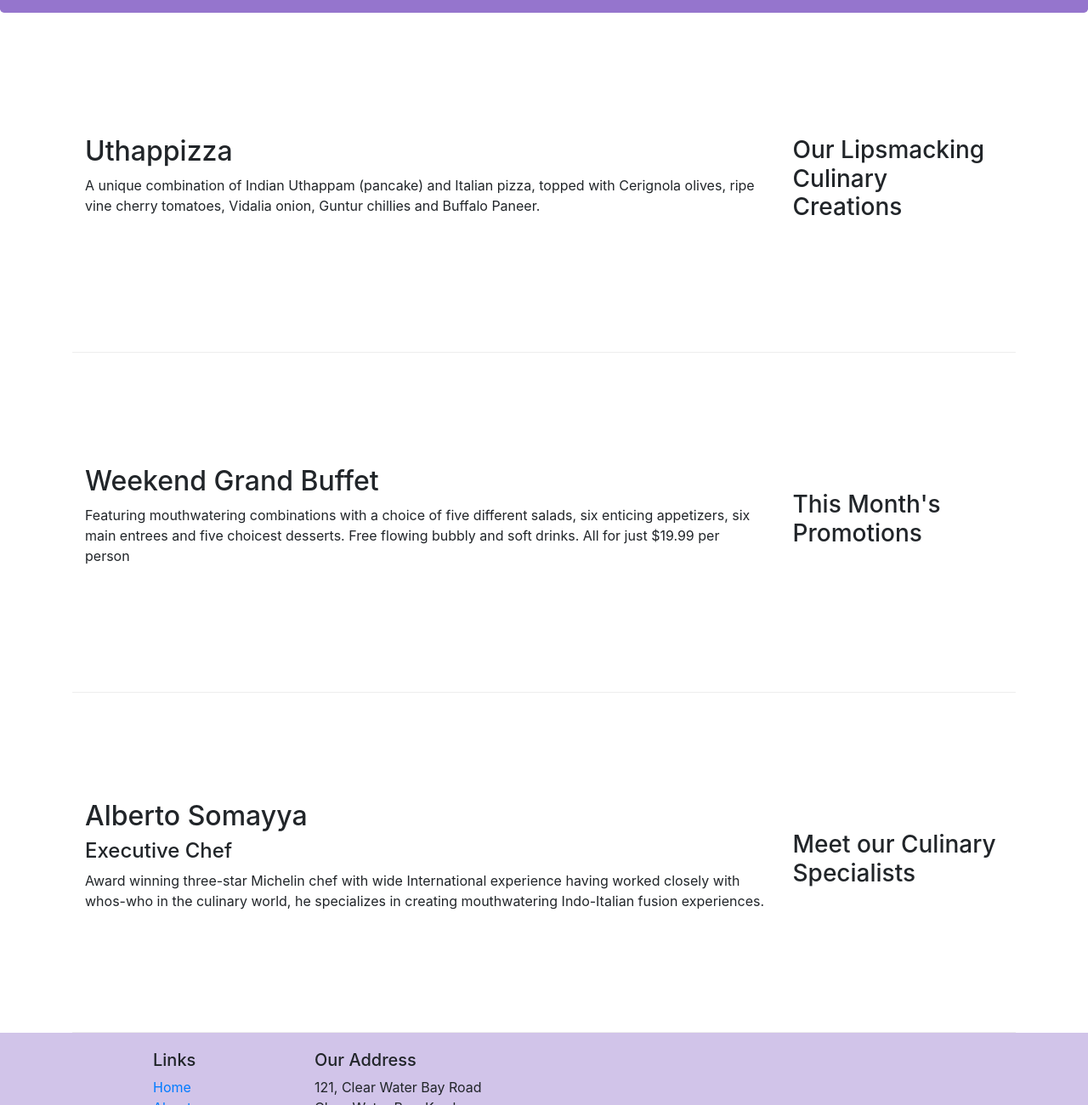
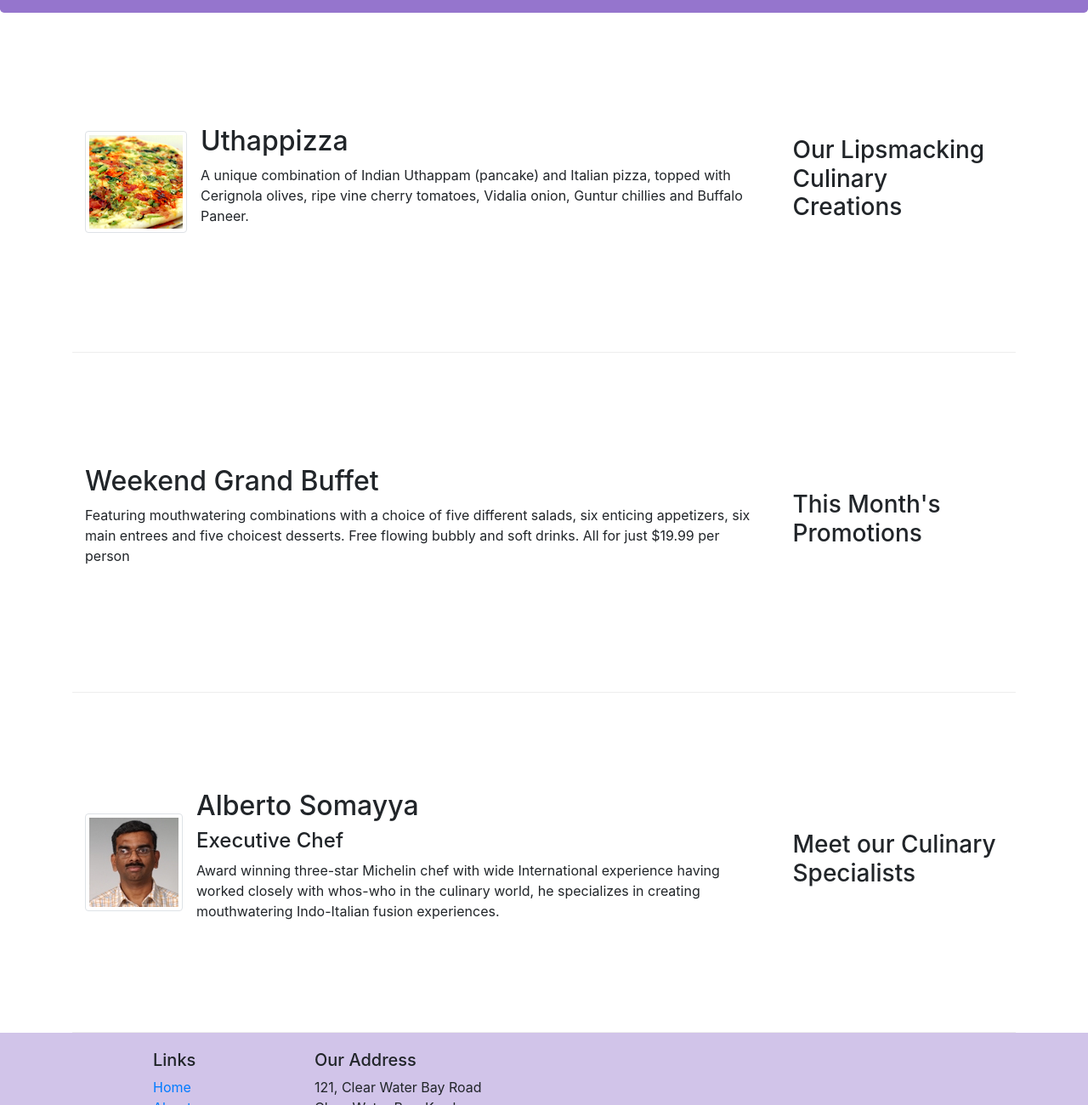
Before and after one commit to ScreAzoe/Bootstrap-E1, a website: page index.html in a window 1280 px wide. Shown: the part 269-1569 px from the top of the page at 85% size. Drawn offline with nearby package versions, Linux system fonts and the light colour scheme.

Commit message:
images and media

```diff
--- a/index.html
+++ b/index.html
@@ -54,8 +54,13 @@
                 <h3>Our Lipsmacking Culinary Creations</h3>
             </div>
             <div class="col col-sm order-sm-first col-md">
-                <h2>Uthappizza</h2>
-                <p>A unique combination of Indian Uthappam (pancake) and Italian pizza, topped with Cerignola olives, ripe vine cherry tomatoes, Vidalia onion, Guntur chillies and Buffalo Paneer.</p>
+                <div class="media">
+                   <img class="d-flex mr-3 img-thumbnail align-self-center" src="img/uthappizza.png" alt="uthappizza">
+                    <div class="media-body">
+                        <h2 class="mt-0">Uthappizza</h2>
+                        <p class= "d-none d-sm-block">A unique combination of Indian Uthappam (pancake) and Italian pizza, topped with Cerignola olives, ripe vine cherry tomatoes, Vidalia onion, Guntur chillies and Buffalo Paneer.</p>
+                    </div>
+                </div>
             </div>
         </div>
 
@@ -75,9 +80,15 @@
                 <h3>Meet our Culinary Specialists</h3>
             </div>
             <div class="col col-sm order-sm-first col-md">
-                <h2>Alberto Somayya</h2>
-                <h4>Executive Chef</h4>
-                <p>Award winning three-star Michelin chef with wide International experience having worked closely with whos-who in the culinary world, he specializes in creating mouthwatering Indo-Italian fusion experiences. </p>
+                <diV class="media">
+                    <img class="d-flex mr-3 img-thumbnail align-self-center"
+                        src="img/alberto.png" alt="alberto">
+                    <div class="media-body">
+                        <h2 class="mt-0">Alberto Somayya</h2>
+                        <h4>Executive Chef</h4>
+                        <p class="d-none d-sm-block">Award winning three-star Michelin chef with wide International experience having worked closely with whos-who in the culinary world, he specializes in creating mouthwatering Indo-Italian fusion experiences. </p>
+                    </div>
+                </diV>
             </div>
         </div>
     </div>
```
Also changed, not shown: aboutus.html (+4 -3 lines), img/alberto.png (added), img/buffet.png (added), img/logo.png (added), img/uthappizza.png (added), 1 other file.
